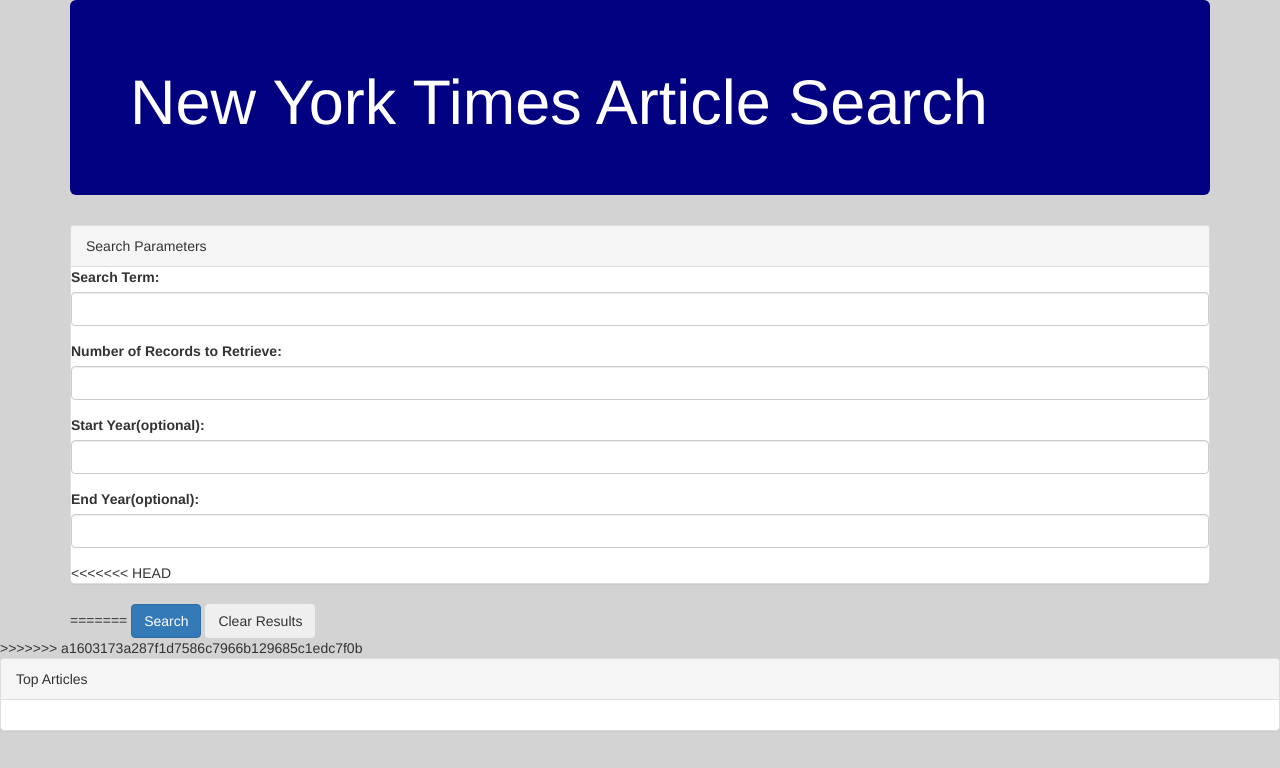
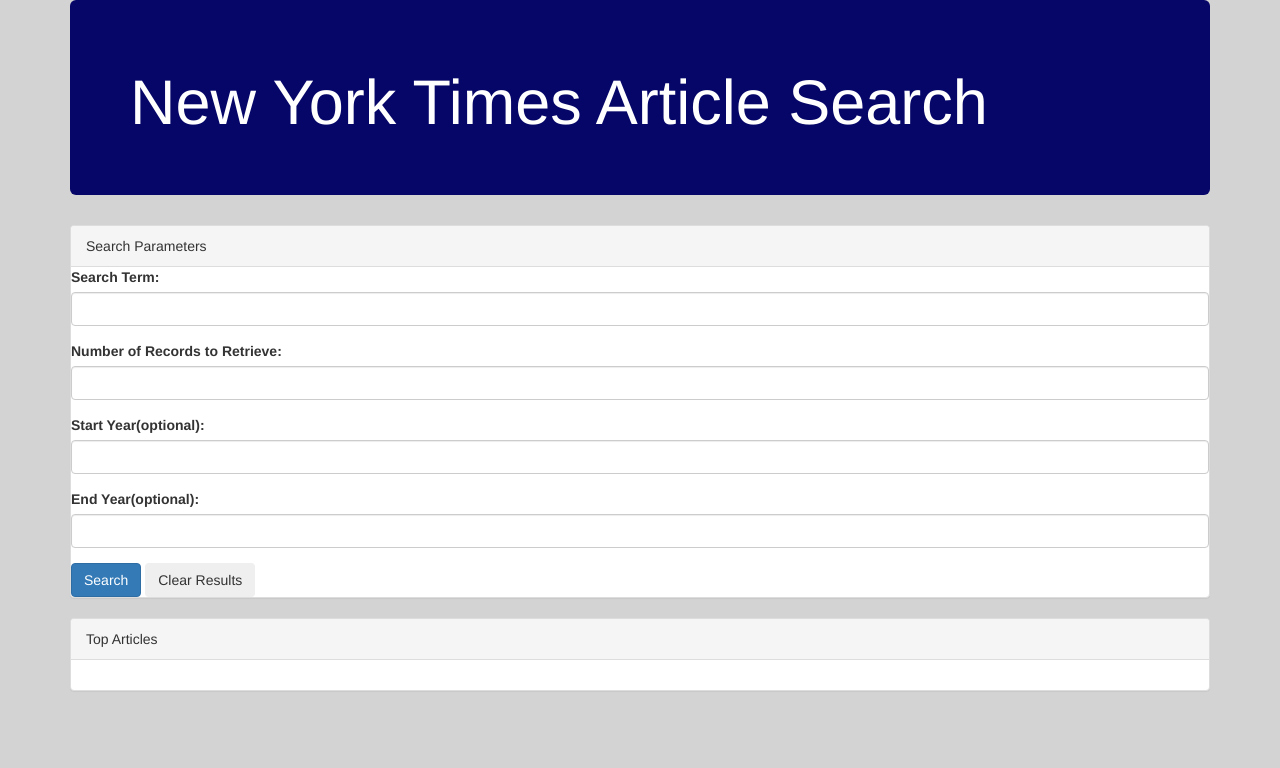
Before and after one commit to QuantumT95/NYT-Article, a plain HTML site: page index.html in a window 1280 px wide. Drawn offline with nearby package versions, Linux system fonts and the light colour scheme.

Commit message:
merge correction

```diff
--- a/assets/style.css
+++ b/assets/style.css
@@ -3,10 +3,10 @@
 }
 
 .jumbotron{
-  background: #000080;
+  background: #060669;
   color: white;
 }
 
 .panel-heading {
-  color: #000080;
+  background: #060669;
 }
--- a/index.html
+++ b/index.html
@@ -1,5 +1,6 @@
 <!DOCTYPE html>
 <html>
+
 <head>
 	<link rel="stylesheet" href="https://maxcdn.bootstrapcdn.com/bootstrap/3.3.7/css/bootstrap.min.css" integrity="sha384-BVYiiSIFeK1dGmJRAkycuHAHRg32OmUcww7on3RYdg4Va+PmSTsz/K68vbdEjh4u" crossorigin="anonymous">
 	<link rel="stylesheet" type="text/css" href="assets/style.css">
@@ -33,14 +34,12 @@
 				<label for="endYear">End Year(optional):</label>
 				<input type="endYear" class="form-control" id="endYear">
 			</div>
-<<<<<<< HEAD
-			</div>
-=======
-
+		<div>
 		<button type="button" class="btn btn-primary">Search</button>
 		<button type="button" class="btn btn-secondary">Clear Results</button>
 	</div>
->>>>>>> a1603173a287f1d7586c7966b129685c1edc7f0b
+</div>
+
 
 
 	<div class="panel panel-default">
@@ -65,4 +64,5 @@
 	<script src="https://cdnjs.cloudflare.com/ajax/libs/jquery/3.2.1/jquery.min.js"></script>
 	<script type="text/javascript" src="assets/app.js"></script>
 </body>
+
 </html>
```
Lines whose indentation alone changed are shown as unchanged.
